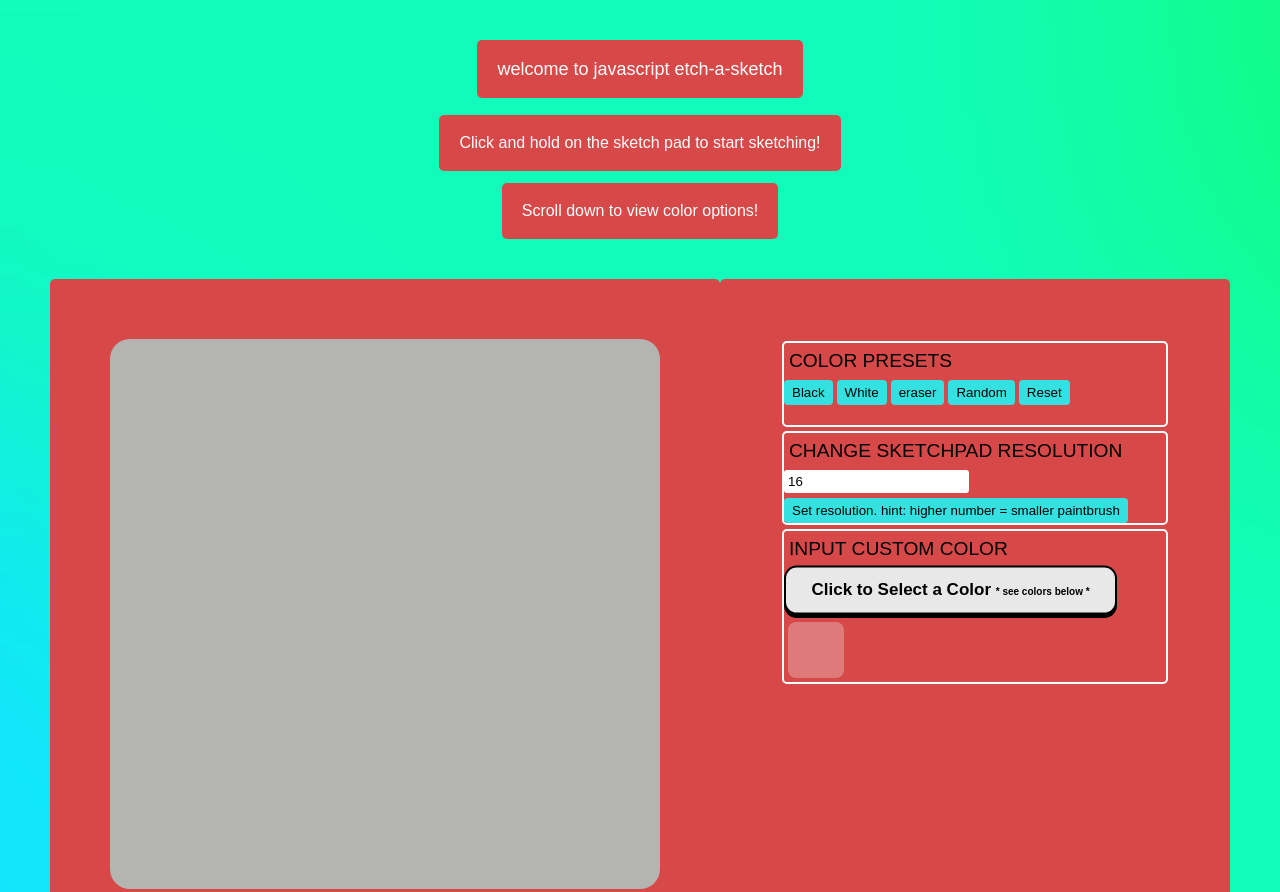
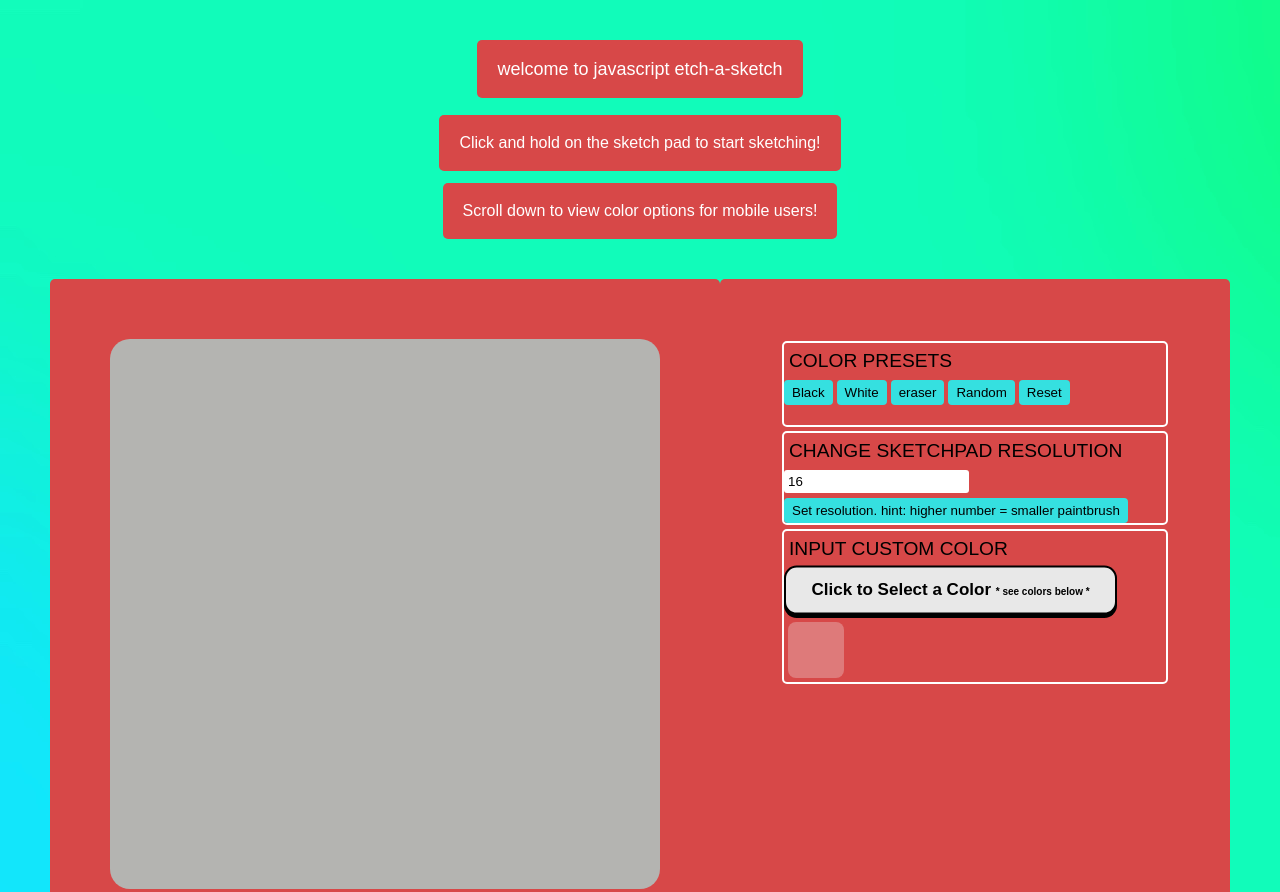
Before and after one commit to jakelauterstein/javascript-etch-a-sketch, a plain HTML site: page index.html in a window 1280 px wide. Shown: the top 892 px of the page. Drawn offline with Linux system fonts and the light colour scheme.

Commit message:
copy edit

```diff
--- a/index.html
+++ b/index.html
@@ -15,7 +15,7 @@
         <header class='flex-col'>
             <h1 class='welcome'>welcome to javascript etch-a-sketch</h1>
             <p>Click and hold on the sketch pad to start sketching!</p>
-            <p>Scroll down to view color options!</p>
+            <p>Scroll down to view color options for mobile users!</p>
 
         </header>
 
```
